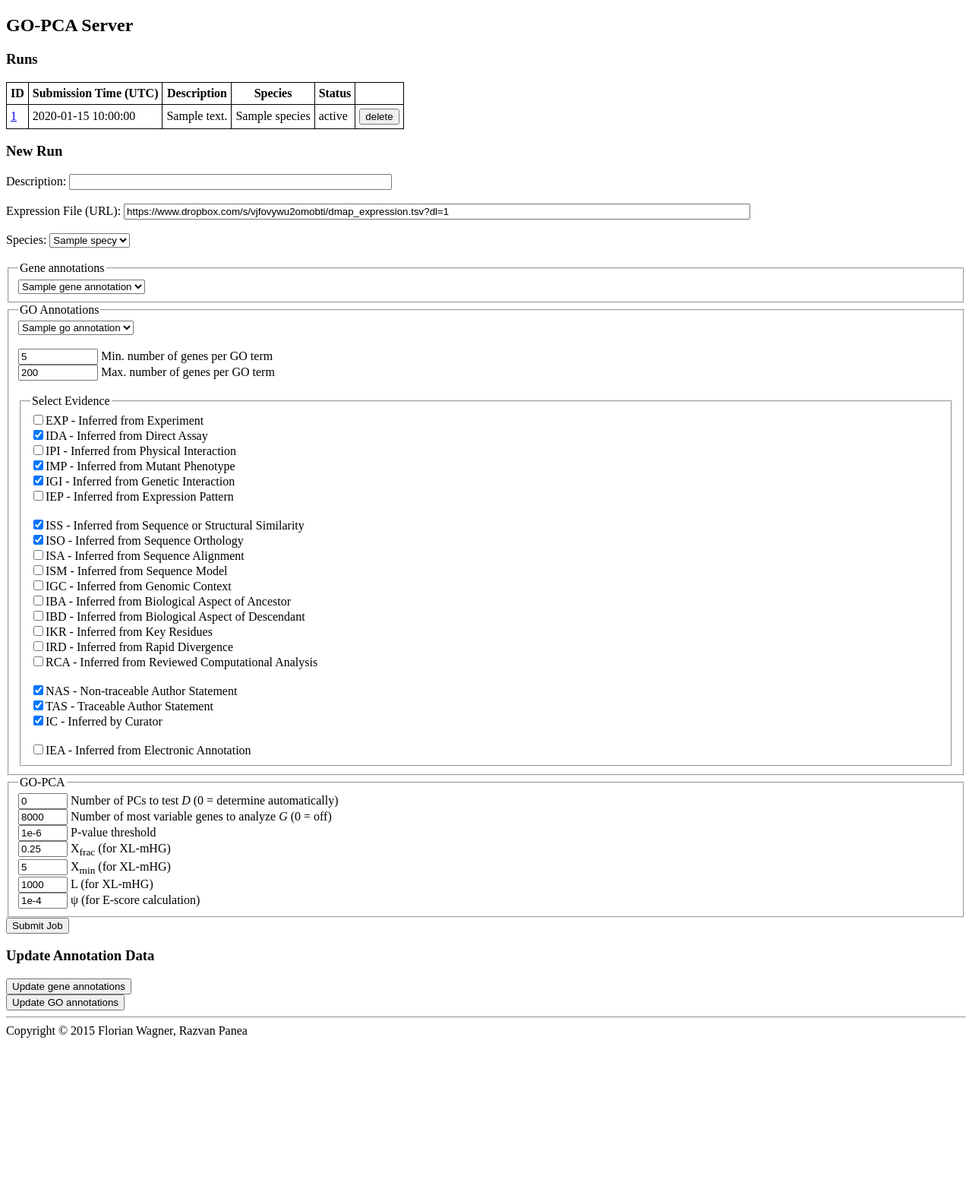
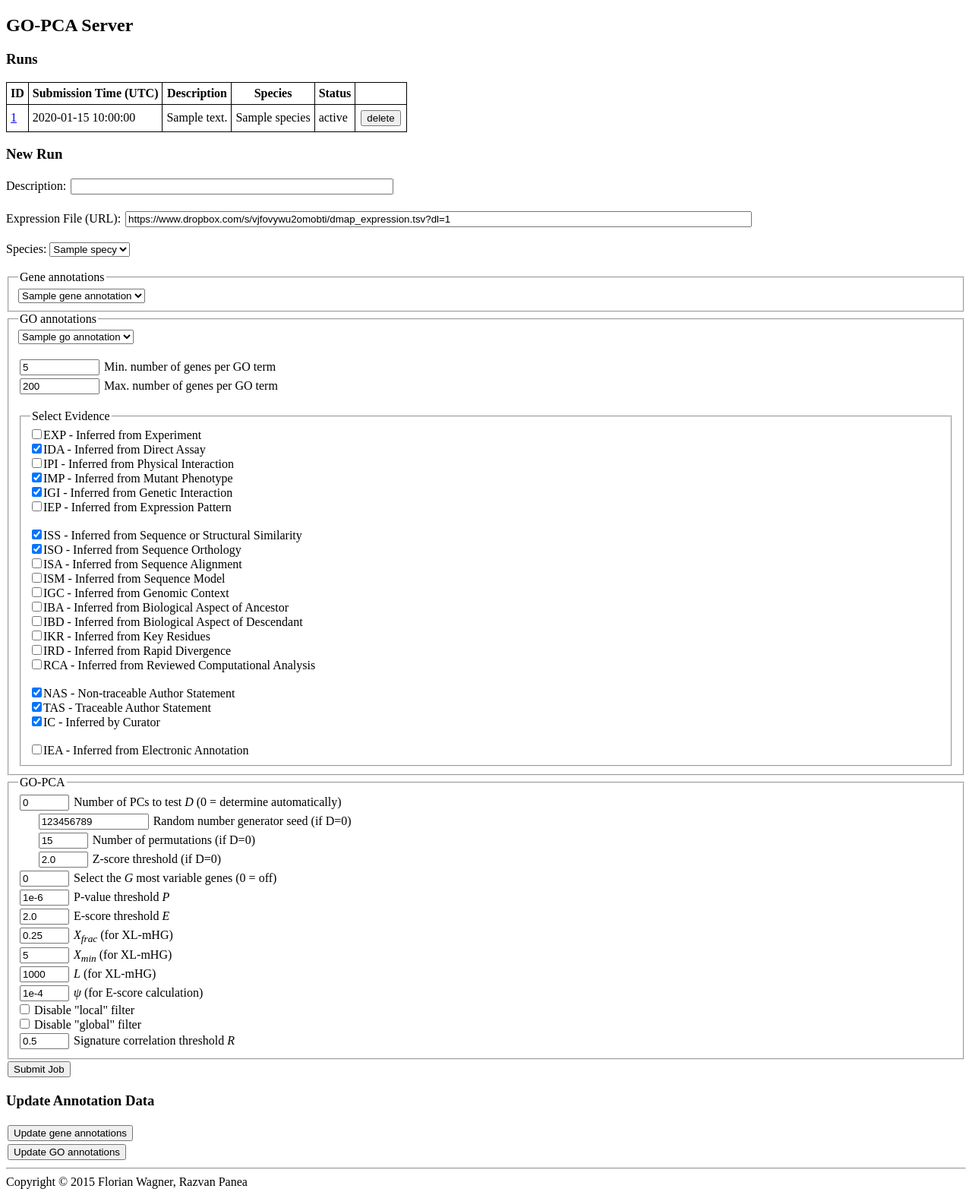
Before and after one commit to flo-compbio/gopca-server, a Python web app: template go_pca_server/templates/index.html in a window 1280 px wide. Shown: the whole page at 76% size. Before the commit the page ends 1366 px from the top, so only its background shows below. Run offline with Jinja, Linux system fonts and the light colour scheme; the template is opened without the code that fills it: most values are stand-ins (such as "Sample title", 1, 10 or a date in 2020).

```diff
--- a/go_pca_server/static/mystyle.css
+++ b/go_pca_server/static/mystyle.css
@@ -4,6 +4,10 @@
 
 p.test {
     font-family: Arial, Helvetica, sans-serif;
+}
+
+input {
+    margin: 2px;
 }
 
 div.container {
--- a/go_pca_server/templates/index.html
+++ b/go_pca_server/templates/index.html
@@ -56,7 +56,7 @@ Arguments
         </select>
     </fieldset>
     <fieldset>
-        <legend>GO Annotations</legend>
+        <legend>GO annotations</legend>
         <select name="go_annotation">
             {% for a in go_annotations %}
             <option value={{a.name}}>{{a.name}}</option>
@@ -97,13 +97,27 @@ Arguments
     </fieldset>
     <fieldset>
         <legend>GO-PCA</legend>
-        <input type="text" size="5" name="D" id="D" value="0"><label for="D"> Number of PCs to test <i>D</i> (0 = determine automatically)</label><br/>
-        <input type="text" size="5" name="G" id="G" value="8000"><label for="G"> Number of most variable genes to analyze <i>G</i> (0 = off)</label><br/>
-        <input type="text" size="5" name="pval_thresh" id="pval_thresh" value="1e-6"><label for="pval_thresh"> P-value threshold</label><br/>
-        <input type="text" size="5" name="X_frac" id="X_frac" value="0.25"><label for="X_frac"> X<sub>frac</sub> (for XL-mHG)</label><br/>
-        <input type="text" size="5" name="X_min" id="X_min" value="5"><label for="X_min"> X<sub>min</sub> (for XL-mHG)</label><br/>
-        <input type="text" size="5" name="L" id="L" value="1000"><label for="L"> L (for XL-mHG)</label><br/>
-        <input type="text" size="5" name="psi" id="psi" value="1e-4"><label for="psi"> ψ (for E-score calculation)</label><br/>
+        <input type="text" size="5" name="n_components" id="n_components" value="0">
+                <label for="n_components"> Number of PCs to test <i>D</i> (0 = determine automatically)</label><br/>
+        <input style="margin-left: 2em" type="text" size="15" name="pc_seed" id="pc_seed" value="123456789">
+                <label for="pc_seed"> Random number generator seed (if D=0)</label><br/>
+        <input style="margin-left: 2em" type="text" size="5" name="pc_permutations" id="pc_permutations" value="15">
+                <label for="pc_permutations"> Number of permutations (if D=0)</label><br/>
+        <input style="margin-left: 2em" type="text" size="5" name="pc_zscore_thresh" id="pc_zscore_thresh" value="2.0">
+                <label for="pc_zscore_thresh"> Z-score threshold (if D=0)</label><br/>
+        <input type="text" size="5" name="sel_var_genes" id="sel_var_genes" value="0">
+                <label for="sel_var_genes"> Select the <i>G</i> most variable genes (0 = off)</label><br/>
+        <input type="text" size="5" name="pval_thresh" id="pval_thresh" value="1e-6">
+                <label for="pval_thresh"> P-value threshold <i>P</i></label><br/>
+        <input type="text" size="5" name="escore_thresh" id="escore_thresh" value="2.0"><label for="escore_thresh"> E-score threshold <i>E</i></label><br/>
+        <input type="text" size="5" name="mHG_X_frac" id="mHG_X_frac" value="0.25"><label for="mHG_X_frac"> <i>X<sub>frac</sub></i> (for XL-mHG)</label><br/>
+        <input type="text" size="5" name="mHG_X_min" id="mHG_X_min" value="5"><label for="mHG_X_min"> <i>X<sub>min</sub></i> (for XL-mHG)</label><br/>
+        <input type="text" size="5" name="mHG_L" id="mHG_L" value="1000"><label for="mHG_L"> <i>L</i> (for XL-mHG)</label><br/>
+        <input type="text" size="5" name="psi" id="psi" value="1e-4"><label for="psi"> <i>ψ</i> (for E-score calculation)</label><br/>
+        <input type="checkbox" name="disable_local" value="1" id="disable_local"><label for="disable_local"> Disable "local" filter</label><br/>
+        <input type="checkbox" name="disable_global" value="1" id="disable_global"><label for="disable_global"> Disable "global" filter</label><br/>
+        <input type="text" size="5" name="sig_corr_thresh" id="sig_corr_thresh" value="0.5">
+                <label for="sig_corr_thresh"> Signature correlation threshold <i>R</i></label><br/>
     </fieldset>
 
     <input type="submit" value="Submit Job"/>
```
Also changed, not shown: go_pca_server/gopca_handlers.py (+36 -1 lines), 1 other file.
